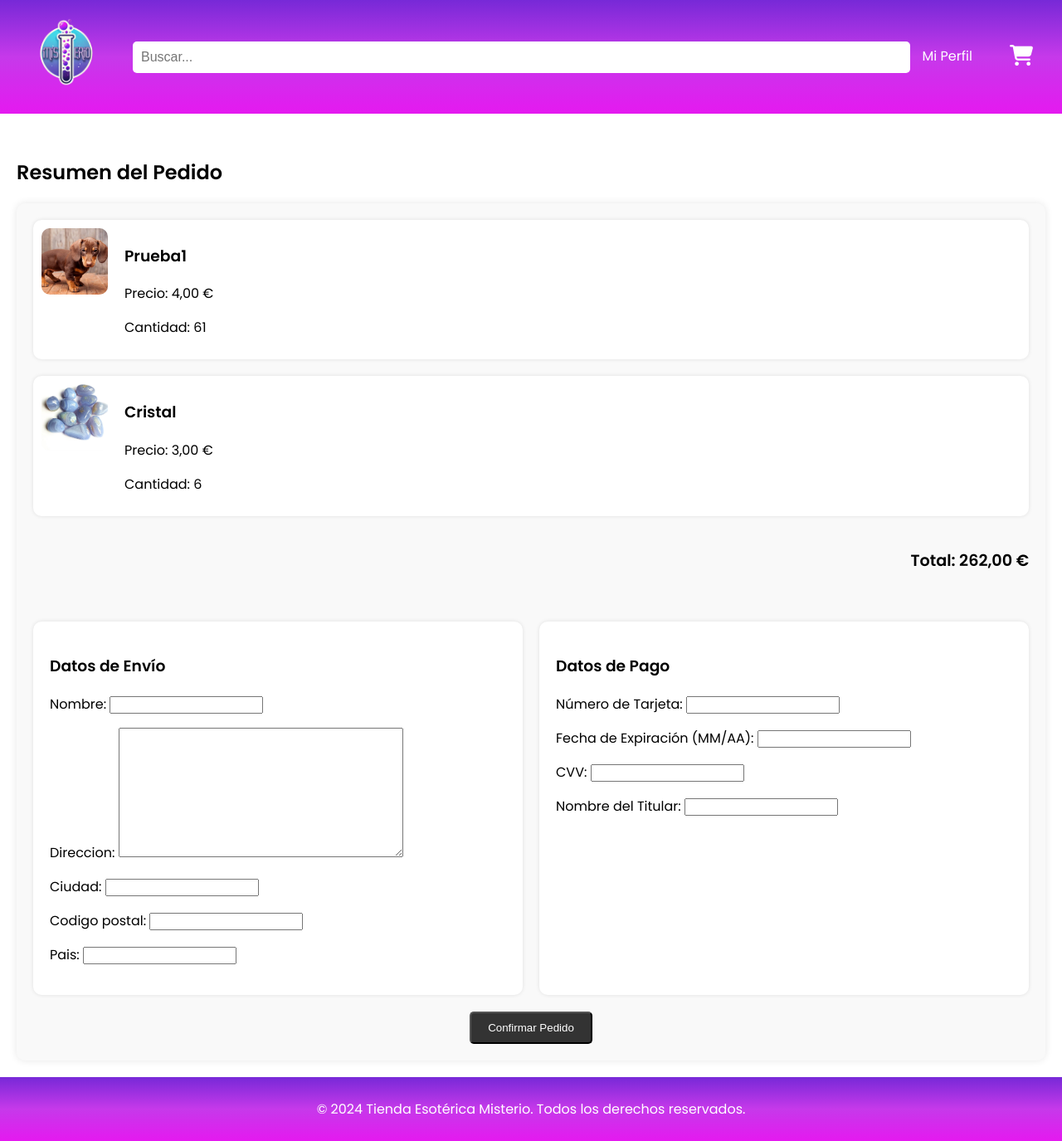
After one commit to HectorNG840/tienda_Esoterica, a Django app: page /resumen_pedido/ in a window 1280 px wide. The commit adds this page. Shown: the whole page at 83% size. Run offline with Django 5.2, Linux system fonts and the light colour scheme; a user stored in the database is signed in; data comes from the database, SQL or seed files in the repository; both versions use the stored data as it was after the commit.

Commit message:
Feat: Añadir carrito y resumen de pedido

```diff
--- a/tienda/static/css/base.css
+++ b/tienda/static/css/base.css
@@ -236,8 +236,99 @@ footer {
     font-size: 1.2em;
     font-weight: bold;
 }
+
 .inicio a,
 .carrito-container a {
     color: inherit;
     text-decoration: none;
 }
+
+.carrito-resumen {
+    text-align: right;
+    margin-top: 20px;
+}
+
+.resumen-boton {
+    background: linear-gradient(360deg, #e519f0 0%, #c639ea 50%, #7729d7 100%);
+    color: #fff !important; /* Asegúrate de que el color del texto sea blanco */
+    padding: 10px 20px;
+    text-decoration: none;
+    border-radius: 5px;
+    transition: background-color 0.3s;
+}
+
+.resumen-boton:hover {
+    transform: scale(1.1);
+    color: #fff; /* Asegúrate de que el color del texto siga siendo blanco al hacer hover */
+}
+
+.resumen-container {
+    display: flex;
+    flex-direction: column;
+    gap: 20px;
+    padding: 20px;
+    border-radius: 10px;
+    background-color: #f9f9f9;
+    box-shadow: 0 0 10px rgba(0, 0, 0, 0.1);
+}
+
+.resumen-item {
+    display: flex;
+    gap: 20px;
+    padding: 10px;
+    border-radius: 10px;
+    background-color: #fff;
+    box-shadow: 0 0 5px rgba(0, 0, 0, 0.1);
+}
+
+.resumen-item-imagen {
+    width: 80px; /* Ajusta el tamaño de la imagen */
+    height: 80px; /* Ajusta el tamaño de la imagen */
+    object-fit: cover;
+    border-radius: 10px;
+}
+
+.resumen-item-info {
+    flex: 1;
+}
+
+.resumen-total {
+    text-align: right;
+    font-size: 1.2em;
+    font-weight: bold;
+}
+
+.forms-container {
+    display: flex;
+    gap: 20px;
+    margin-top: 20px;
+}
+
+.envio-form, .pago-form {
+    flex: 1;
+    padding: 20px;
+    border-radius: 10px;
+    background-color: #fff;
+    box-shadow: 0 0 5px rgba(0, 0, 0, 0.1);
+}
+
+.confirmar-boton-container {
+    text-align: center;
+    margin-top: 20px;
+    width: 100%;
+    display: flex;
+    justify-content: center;
+}
+
+.confirmar-boton {
+    background-color: #333;
+    color: #fff;
+    padding: 10px 20px;
+    text-decoration: none;
+    border-radius: 5px;
+    transition: background-color 0.3s;
+}
+
+.confirmar-boton:hover {
+    background-color: #555;
+}
--- a/tienda/tienda/urls.py
+++ b/tienda/tienda/urls.py
@@ -29,6 +29,7 @@ urlpatterns = [
     path('add_to_cart/<int:producto_id>/', views.add_to_cart, name='add_to_cart'),
     path('remove_from_cart/<int:producto_id>/', views.remove_from_cart, name='remove_from_cart'),
     path('carrito/', views.carrito_view, name='carrito'),
+    path('resumen_pedido/', views.resumen_pedido, name='resumen_pedido'),
 ]
 
 urlpatterns += static(settings.MEDIA_URL, document_root=settings.MEDIA_ROOT)
--- a/tienda/tiendaEsoterica/forms.py
+++ b/tienda/tiendaEsoterica/forms.py
@@ -63,3 +63,16 @@ class CustomAuthenticationForm(AuthenticationForm):
             if not user:
                 raise forms.ValidationError("Correo o contraseña incorrectos.")
         return super().clean()
+
+class EnvioForm(forms.Form):
+    nombre = forms.CharField(max_length=100)
+    direccion = forms.CharField(widget=forms.Textarea)
+    ciudad = forms.CharField(max_length=100)
+    codigo_postal = forms.CharField(max_length=10)
+    pais = forms.CharField(max_length=100)
+
+class PagoForm(forms.Form):
+    numero_tarjeta = forms.CharField(max_length=16, label="Número de Tarjeta")
+    fecha_expiracion = forms.CharField(max_length=5, label="Fecha de Expiración (MM/AA)")
+    cvv = forms.CharField(max_length=3, label="CVV")
+    nombre_titular = forms.CharField(max_length=100, label="Nombre del Titular")
--- a/tienda/tiendaEsoterica/templates/carrito.html
+++ b/tienda/tiendaEsoterica/templates/carrito.html
@@ -32,6 +32,9 @@
         <div class="carrito-total">
             <p>Total: {{ total }} €</p>
         </div>
+        <div class="carrito-resumen">
+            <a href="{% url 'resumen_pedido' %}" class="resumen-boton">Proceder al Pago</a>
+        </div>
     </div>
 {% else %}
     <p>Tu carrito está vacío.</p>
--- /dev/null
+++ b/tienda/tiendaEsoterica/templates/resumen_pedido.html
@@ -0,0 +1,42 @@
+{% extends 'base.html' %}
+
+{% block title %}Resumen del Pedido{% endblock %}
+
+{% block content %}
+<h2 style="padding-top: 60px">Resumen del Pedido</h2>
+{% if carrito_items %}
+    <div class="resumen-container">
+        {% for item in carrito_items %}
+            <div class="resumen-item">
+                <img src="{{ item.producto.imagen.url }}" alt="{{ item.producto.nombre }}" class="resumen-item-imagen">
+                <div class="resumen-item-info">
+                    <h3>{{ item.producto.nombre }}</h3>
+                    <p>Precio: {{ item.producto.precio }} €</p>
+                    <p>Cantidad: {{ item.cantidad }}</p>
+                </div>
+            </div>
+        {% endfor %}
+        <div class="resumen-total">
+            <p>Total: {{ total }} €</p>
+        </div>
+        <form method="post" class="combined-form">
+            {% csrf_token %}
+            <div class="forms-container">
+                <div class="envio-form">
+                    <h3>Datos de Envío</h3>
+                    {{ envio_form.as_p }}
+                </div>
+                <div class="pago-form">
+                    <h3>Datos de Pago</h3>
+                    {{ pago_form.as_p }}
+                </div>
+            </div>
+            <div class="confirmar-boton-container">
+                <button type="submit" class="confirmar-boton">Confirmar Pedido</button>
+            </div>
+        </form>
+    </div>
+{% else %}
+    <p>Tu carrito está vacío.</p>
+{% endif %}
+{% endblock %}
--- a/tienda/tiendaEsoterica/views.py
+++ b/tienda/tiendaEsoterica/views.py
@@ -5,7 +5,7 @@ from django.contrib.auth import login
 from .models import Perfil, Producto, Categoria, User, Carrito, CarritoItem
 from django.contrib.auth.forms import AuthenticationForm
 from django.contrib.auth.decorators import login_required
-from .forms import CustomUserCreationForm, CustomAuthenticationForm
+from .forms import CustomUserCreationForm, CustomAuthenticationForm, EnvioForm, PagoForm
 
 
 def inicio(request):
@@ -113,3 +113,33 @@ def carrito_view(request):
             })
             total += producto.precio * cantidad
     return render(request, 'carrito.html', {'carrito_items': carrito_items, 'total': total})
+
+def resumen_pedido(request):
+    carrito_items = []
+    total = 0
+    if request.user.is_authenticated:
+        carrito, created = Carrito.objects.get_or_create(user=request.user)
+        carrito_items = carrito.carritoitem_set.all()
+        total = sum(item.producto.precio * item.cantidad for item in carrito_items)
+    else:
+        carrito = request.session.get('carrito', {})
+        for producto_id, cantidad in carrito.items():
+            producto = get_object_or_404(Producto, id=producto_id)
+            carrito_items.append({
+                'producto': producto,
+                'cantidad': cantidad,
+                'total': producto.precio * cantidad
+            })
+            total += producto.precio * cantidad
+
+    if request.method == 'POST':
+        envio_form = EnvioForm(request.POST)
+        pago_form = PagoForm(request.POST)
+        if envio_form.is_valid() and pago_form.is_valid():
+            # Procesar el pedido y los datos de envío y pago
+            return redirect('confirmacion_pedido')
+    else:
+        envio_form = EnvioForm()
+        pago_form = PagoForm()
+
+    return render(request, 'resumen_pedido.html', {'carrito_items': carrito_items, 'total': total, 'envio_form': envio_form, 'pago_form': pago_form})
```
Also changed, not shown: tienda/db.sqlite3, tienda/media/productos/Cristales.jpg (added).
